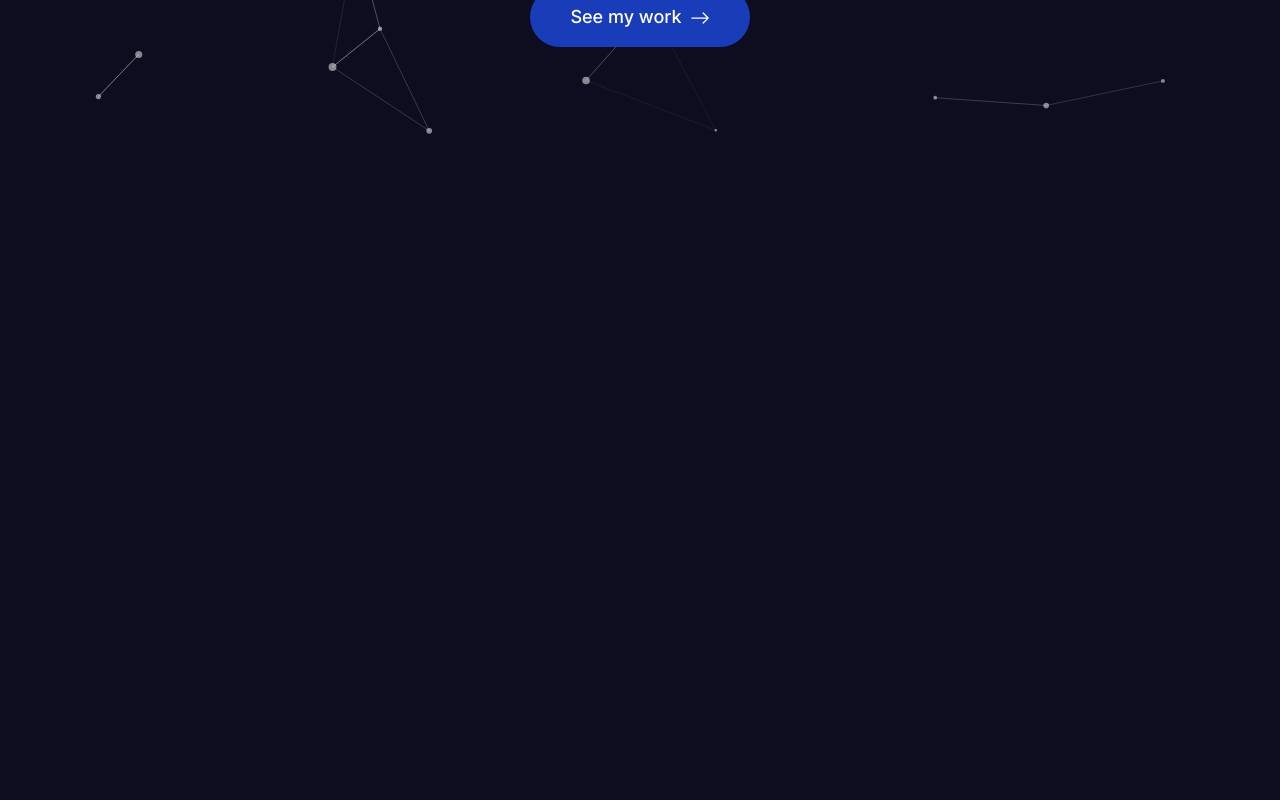
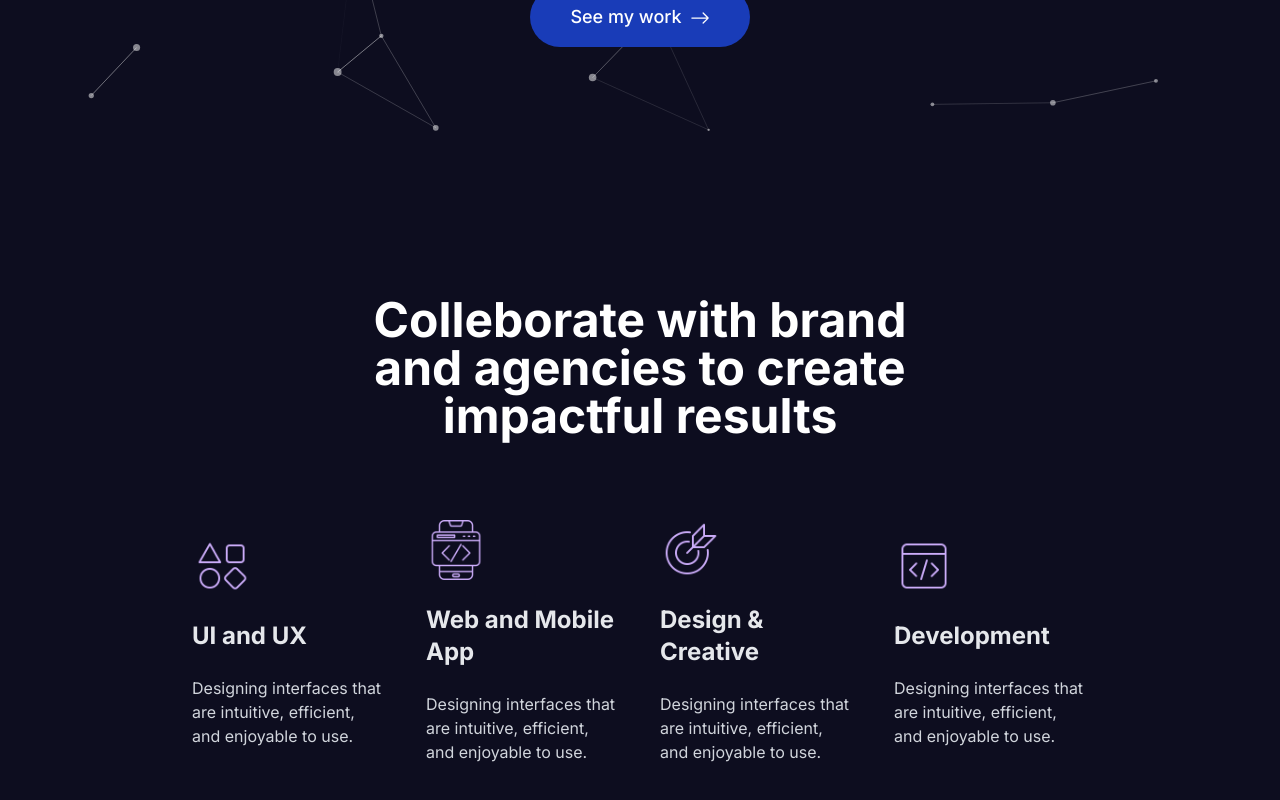
Before and after one commit to ryzhkoandrey/ww-portfolio, a Next.js app: page / in a window 1280 px wide. Shown: the part 568-1368 px from the top of the page. Before the commit the page ends 800 px from the top, so only its background shows below. Built offline with nearby package versions, Linux system fonts and the light colour scheme.

Commit message:
ServiceCard

```diff
--- a/components/Home/Home.tsx
+++ b/components/Home/Home.tsx
@@ -1,9 +1,11 @@
 import Hero from './Hero/Hero';
+import Services from './Services/Services';
 
 const Home = () => {
    return (
       <div className="overflow-hidden">
          <Hero />
+         <Services />
       </div>
    );
 };
--- /dev/null
+++ b/components/Home/Services/ServiceCard.tsx
@@ -0,0 +1,19 @@
+import Image from 'next/image';
+
+type Props = {
+   icon: string;
+   name: string;
+   description: string;
+};
+
+const ServiceCard = ({ icon, name, description }: Props) => {
+   return (
+      <div>
+         <Image src={icon} alt="icon" width={60} height={60} />
+         <h3 className="mt-6 text-xl md:text-2xl font-bold text-gray-200">{name}</h3>
+         <p className="mt-6 text-gray-300">{description}</p>
+      </div>
+   );
+};
+
+export default ServiceCard;
--- /dev/null
+++ b/components/Home/Services/Services.tsx
@@ -0,0 +1,54 @@
+import ServiceCard from './ServiceCard';
+
+const Services = () => {
+   return (
+      <div className="py-16">
+         {/* TITLE */}
+         <h2 className="text-center text-2xl md:text-4xl xl:text-5xl font-bold text-white">
+            Colleborate with brand <br />
+            and agencies to create <br />
+            impactful results
+         </h2>
+
+         {/* CARDS */}
+         <div
+            className="w-[90%] sm:w-[70%] mx-auto grid grid-cols-1 md:grid-cols-2 xl:grid-cols-4
+            gap-10 mt-20 items-center"
+         >
+            <div>
+               <ServiceCard
+                  icon="/images/s1.png"
+                  name="UI and UX"
+                  description="Designing interfaces that are intuitive, efficient, and enjoyable to use."
+               />
+            </div>
+
+            <div>
+               <ServiceCard
+                  icon="/images/s2.png"
+                  name="Web and Mobile App"
+                  description="Designing interfaces that are intuitive, efficient, and enjoyable to use."
+               />
+            </div>
+
+            <div>
+               <ServiceCard
+                  icon="/images/s3.png"
+                  name="Design & Creative"
+                  description="Designing interfaces that are intuitive, efficient, and enjoyable to use."
+               />
+            </div>
+
+            <div>
+               <ServiceCard
+                  icon="/images/s4.png"
+                  name="Development"
+                  description="Designing interfaces that are intuitive, efficient, and enjoyable to use."
+               />
+            </div>
+         </div>
+      </div>
+   );
+};
+
+export default Services;
```
